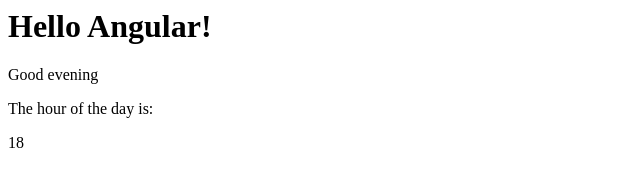
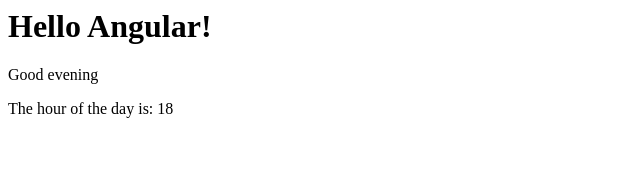
Before and after one commit to agornovo/thinking-in-angular-1, a plain HTML site: page angular/index.html in a window 1280 px wide. Shown: the full height of the page, 0-640 px from the left. Drawn offline with nearby package versions, Linux system fonts and the light colour scheme.

Commit message:
Thinking in Angular 15

```diff
--- a/angular/index.html
+++ b/angular/index.html
@@ -7,8 +7,7 @@
 	<h1>Hello Angular!</h1>
 	<p ng-if="hourOfDay < 12">Good morning</p>
 	<p ng-if="hourOfDay > 17">Good evening</p>
-	<p>The hour of the day is: </p>
-	<p ng-bind="hourOfDay"/>
+	<p>The hour of the day is: <span ng-bind="hourOfDay"/></p>
 </body>
 
 </html>
```
